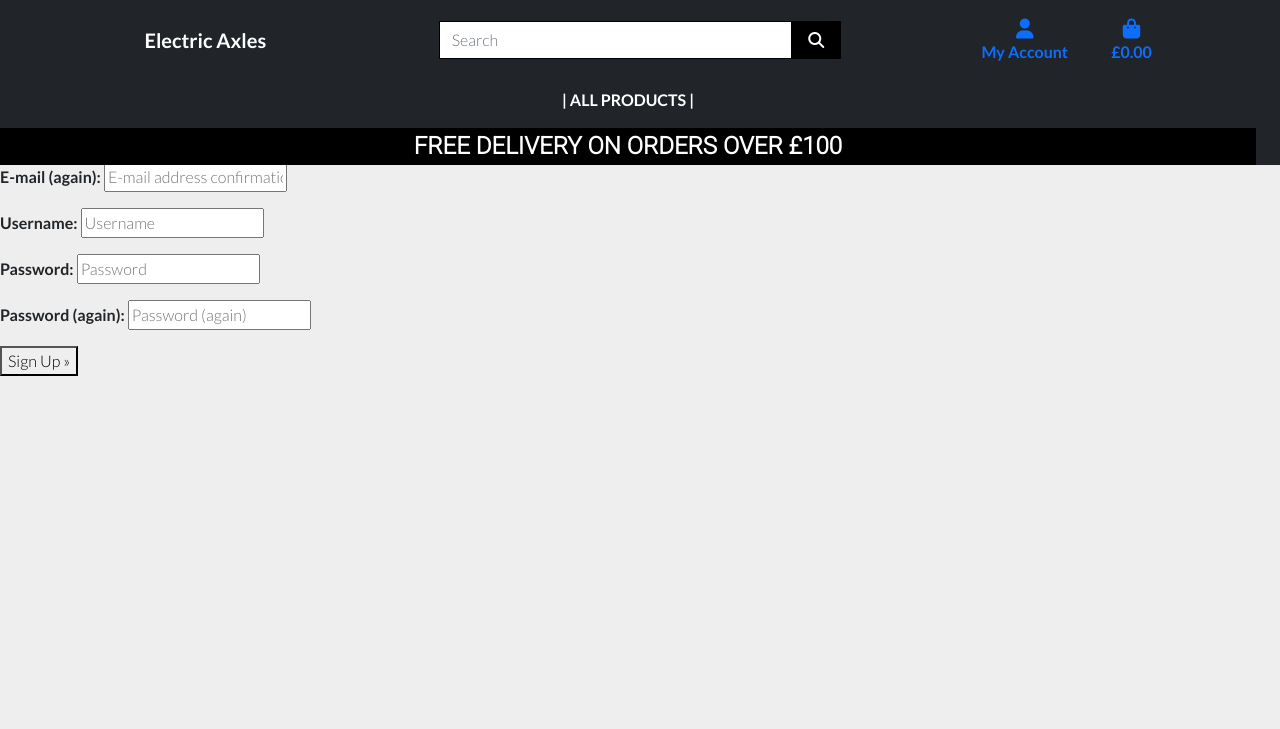
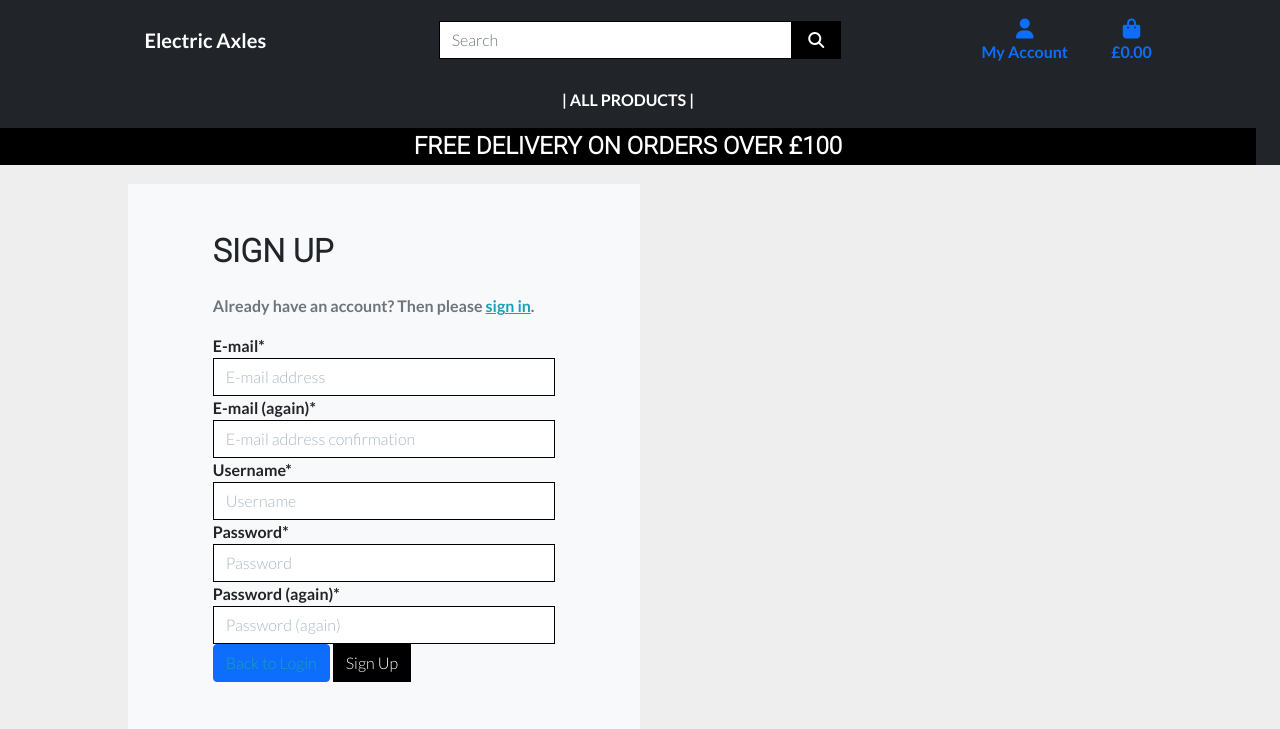
Before and after one commit to dhowai/portfolio-5-electric-axles, a Django app: page /accounts/signup/ in a window 1280 px wide. Shown: the top 729 px of the page. Run offline with Django 3.2, Linux system fonts and the light colour scheme; data that the repository does not hold is empty; some libraries are stand-ins or nearby versions.

Commit message:
Update allauth templates and test user profiles

```diff
--- a/profiles/templates/profiles/profile.html
+++ b/profiles/templates/profiles/profile.html
@@ -24,7 +24,7 @@
                         <h5>My Profile</h5>
                     </div>
                     <div class="ibox-content">
-
+                       {{ profile }}
                     </div>
                 </div>
             </div>
--- a/static/css/base.css
+++ b/static/css/base.css
@@ -92,6 +92,57 @@ section {
   overflow-x: hidden;
   overflow-y: auto;
 }
+
+/*------------------------------Allauth */
+
+.allauth-form-inner-content p {
+  margin-top: 1.5rem; /* mt-4 */
+  color: #6c757d; /* text-secondary */
+}
+
+.allauth-form-inner-content input {
+  border-color: #000;
+  border-radius: 0;
+}
+
+.allauth-form-inner-content input::placeholder {
+  color: #aab7c4;
+}
+
+.allauth-form-inner-content button,
+.allauth-form-inner-content input[type='submit'] {
+/* btn */
+display: inline-block;
+  font-weight: 400;
+  color: #fff;
+  text-align: center;
+  vertical-align: middle;
+  -webkit-user-select: none;
+  -moz-user-select: none;
+  -ms-user-select: none;
+  user-select: none;
+  background-color: #000;
+  border: 1px solid #000;
+  padding: .375rem .75rem;
+  font-size: 1rem;
+  line-height: 1.5;
+  border-radius: 0;
+
+  /* standard bootstrap btn transitions */
+  transition: color .15s ease-in-out,background-color .15s ease-in-out,border-color .15s ease-in-out,box-shadow .15s ease-in-out;
+}
+
+.allauth-form-inner-content button:hover,
+.allauth-form-inner-content input[type='submit']:hover {
+color: #fff;
+  background-color: #222;
+  border-color: #222;
+}
+
+.allauth-form-inner-content a {
+color: #17a2b8; /* text-info */
+}
+
 
 body{margin-top:20px;
     background:#eee;
--- a/templates/allauth/account/account_inactive.html
+++ b/templates/allauth/account/account_inactive.html
@@ -4,8 +4,8 @@
 
 {% block head_title %}{% trans "Account Inactive" %}{% endblock %}
 
-{% block content %}
-<h1>{% trans "Account Inactive" %}</h1>
+{% block inner_content %}
+<h2 class="logo-font mb-4">{% trans "Account Inactive" %}</h2>
 
 <p>{% trans "This account is inactive." %}</p>
 {% endblock %}
--- a/templates/allauth/account/base.html
+++ b/templates/allauth/account/base.html
@@ -1 +1,23 @@
 {% extends "base.html" %}
+
+
+{% block content %}
+    <div class="container header-container">
+        <div class="row no-gutter">
+            <div class="col-md-6 bg-light">
+                <div class="login d-flex align-items-center py-5">
+                    <div class="container">
+                        <div class="row">
+                            <div class="col-12 col-md-12 mx-auto allauth-form-inner-content">
+                                {% block inner_content %}
+                                {% endblock %}
+                            </div>
+                        </div>
+                    </div>
+                </div>
+            </div>
+            <div class="col-md-6 d-none d-md-flex log-bg-image"></div>
+        </div>
+    </div>
+
+{% endblock %}
--- a/templates/allauth/account/email.html
+++ b/templates/allauth/account/email.html
@@ -4,8 +4,8 @@
 
 {% block head_title %}{% trans "Account" %}{% endblock %}
 
-{% block content %}
-    <h1>{% trans "E-mail Addresses" %}</h1>
+{% block inner_content %}
+    <h2 class="logo-font mb-4">{% trans "E-mail Addresses" %}</h2>
 {% if user.emailaddress_set.all %}
 <p>{% trans 'The following e-mail addresses are associated with your account:' %}</p>
 
@@ -49,7 +49,7 @@
 
     <form method="post" action="{% url 'account_email' %}" class="add_email">
         {% csrf_token %}
-        {{ form.as_p }}
+        {{ form|crispy }}
         <button name="action_add" type="submit">{% trans "Add E-mail" %}</button>
     </form>
 
--- a/templates/allauth/account/email_confirm.html
+++ b/templates/allauth/account/email_confirm.html
@@ -6,8 +6,8 @@
 {% block head_title %}{% trans "Confirm E-mail Address" %}{% endblock %}
 
 
-{% block content %}
-<h1>{% trans "Confirm E-mail Address" %}</h1>
+{% block inner_content %}
+<h2 class="logo-font mb-4">{% trans "Confirm E-mail Address" %}</h2>
 
 {% if confirmation %}
 
--- a/templates/allauth/account/password_reset_done.html
+++ b/templates/allauth/account/password_reset_done.html
@@ -5,8 +5,8 @@
 
 {% block head_title %}{% trans "Password Reset" %}{% endblock %}
 
-{% block content %}
-    <h1>{% trans "Password Reset" %}</h1>
+{% block inner_content %}
+    <h2 class="logo-font mb-4">{% trans "Password Reset" %}</h2>
 
     {% if user.is_authenticated %}
     {% include "account/snippets/already_logged_in.html" %}
--- a/templates/allauth/account/password_reset_from_key_done.html
+++ b/templates/allauth/account/password_reset_from_key_done.html
@@ -3,7 +3,7 @@
 {% load i18n %}
 {% block head_title %}{% trans "Change Password" %}{% endblock %}
 
-{% block content %}
-    <h1>{% trans "Change Password" %}</h1>
+{% block inner_content %}
+    <h2 class="logo-font mb-4">{% trans "Change Password" %}</h2>
     <p>{% trans 'Your password is now changed.' %}</p>
 {% endblock %}
--- a/templates/allauth/account/password_set.html
+++ b/templates/allauth/account/password_set.html
@@ -4,12 +4,12 @@
 
 {% block head_title %}{% trans "Set Password" %}{% endblock %}
 
-{% block content %}
-    <h1>{% trans "Set Password" %}</h1>
+{% block inner_content %}
+    <h2 class="logo-font mb-4">{% trans "Set Password" %}</h2>
 
     <form method="POST" action="{% url 'account_set_password' %}" class="password_set">
         {% csrf_token %}
-        {{ form.as_p }}
+        {{ form|crispy }}
         <input type="submit" name="action" value="{% trans 'Set Password' %}"/>
     </form>
 {% endblock %}
--- a/templates/allauth/account/signup.html
+++ b/templates/allauth/account/signup.html
@@ -4,18 +4,19 @@
 
 {% block head_title %}{% trans "Signup" %}{% endblock %}
 
-{% block content %}
-<h1>{% trans "Sign Up" %}</h1>
+{% block inner_content %}
+<h2 class="logo-font mb-4">{% trans "Sign Up" %}</h2>
 
 <p>{% blocktrans %}Already have an account? Then please <a href="{{ login_url }}">sign in</a>.{% endblocktrans %}</p>
 
 <form class="signup" id="signup_form" method="post" action="{% url 'account_signup' %}">
   {% csrf_token %}
-  {{ form.as_p }}
+  {{ form|crispy }}
   {% if redirect_field_value %}
   <input type="hidden" name="{{ redirect_field_name }}" value="{{ redirect_field_value }}" />
   {% endif %}
-  <button type="submit">{% trans "Sign Up" %} &raquo;</button>
+  <a class="btn btn-primary" href="{% url 'account_login' %}">Back to Login</a>
+  <button type="submit">{% trans "Sign Up" %}</button>
 </form>
 
 {% endblock %}
--- a/templates/allauth/account/signup_closed.html
+++ b/templates/allauth/account/signup_closed.html
@@ -4,8 +4,8 @@
 
 {% block head_title %}{% trans "Sign Up Closed" %}{% endblock %}
 
-{% block content %}
-<h1>{% trans "Sign Up Closed" %}</h1>
+{% block inner_content %}
+<h2 class="logo-font mb-4">{% trans "Sign Up Closed" %}</h2>
 
 <p>{% trans "We are sorry, but the sign up is currently closed." %}</p>
 {% endblock %}
--- a/templates/allauth/account/verification_sent.html
+++ b/templates/allauth/account/verification_sent.html
@@ -4,8 +4,8 @@
 
 {% block head_title %}{% trans "Verify Your E-mail Address" %}{% endblock %}
 
-{% block content %}
-    <h1>{% trans "Verify Your E-mail Address" %}</h1>
+{% block inner_content %}
+    <h2 class="logo-font mb-4">{% trans "Verify Your E-mail Address" %}</h2>
 
     <p>{% blocktrans %}We have sent an e-mail to you for verification. Follow the link provided to finalize the signup process. Please contact us if you do not receive it within a few minutes.{% endblocktrans %}</p>
 
--- a/templates/allauth/account/verified_email_required.html
+++ b/templates/allauth/account/verified_email_required.html
@@ -4,8 +4,8 @@
 
 {% block head_title %}{% trans "Verify Your E-mail Address" %}{% endblock %}
 
-{% block content %}
-<h1>{% trans "Verify Your E-mail Address" %}</h1>
+{% block inner_content %}
+<h2 class="logo-font mb-4">{% trans "Verify Your E-mail Address" %}</h2>
 
 {% url 'account_email' as email_url %}
 
--- a/templates/base.html
+++ b/templates/base.html
@@ -70,7 +70,7 @@
                                     {% if request.user.is_superuser %}
                                         <a href="" class="dropdown-item">Product Management</a>
                                     {% endif %}
-                                    <a href="" class="dropdown-item">My Profile</a>
+                                    <a href="{% url 'profile' %}" class="dropdown-item">My Profile</a>
                                     <a href="{% url 'account_logout' %}" class="dropdown-item">Logout</a>
                                 {% else %}
                                     <a href="{% url 'account_signup' %}" class="dropdown-item">Register</a>
```
Also changed, not shown: profiles/views.py (+6 -2 lines), templates/allauth/account/login.html (+5 -4 lines), templates/allauth/account/logout.html (+4 -4 lines), templates/allauth/account/password_change.html (+4 -3 lines), templates/allauth/account/password_reset.html (+4 -3 lines), templates/allauth/account/password_reset_from_key.html (+4 -3 lines).
